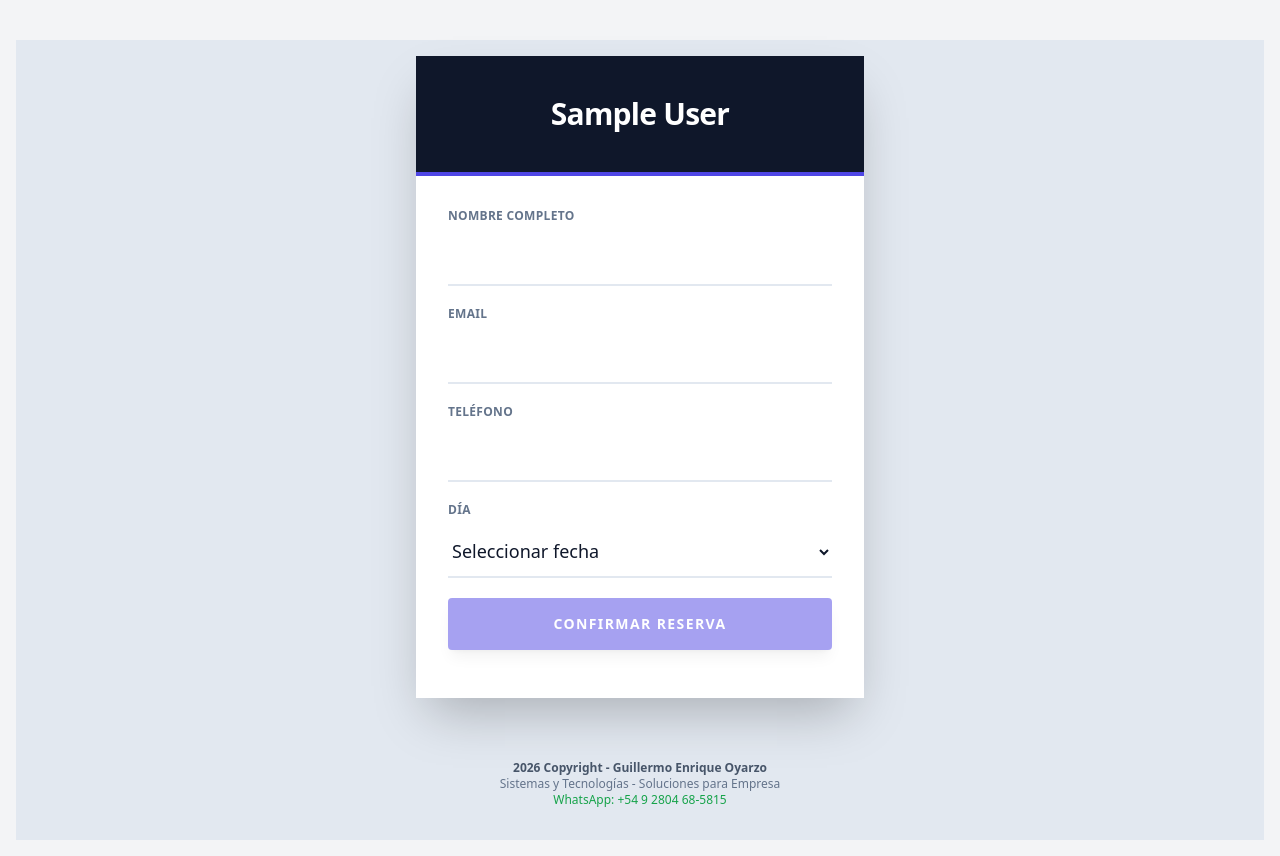
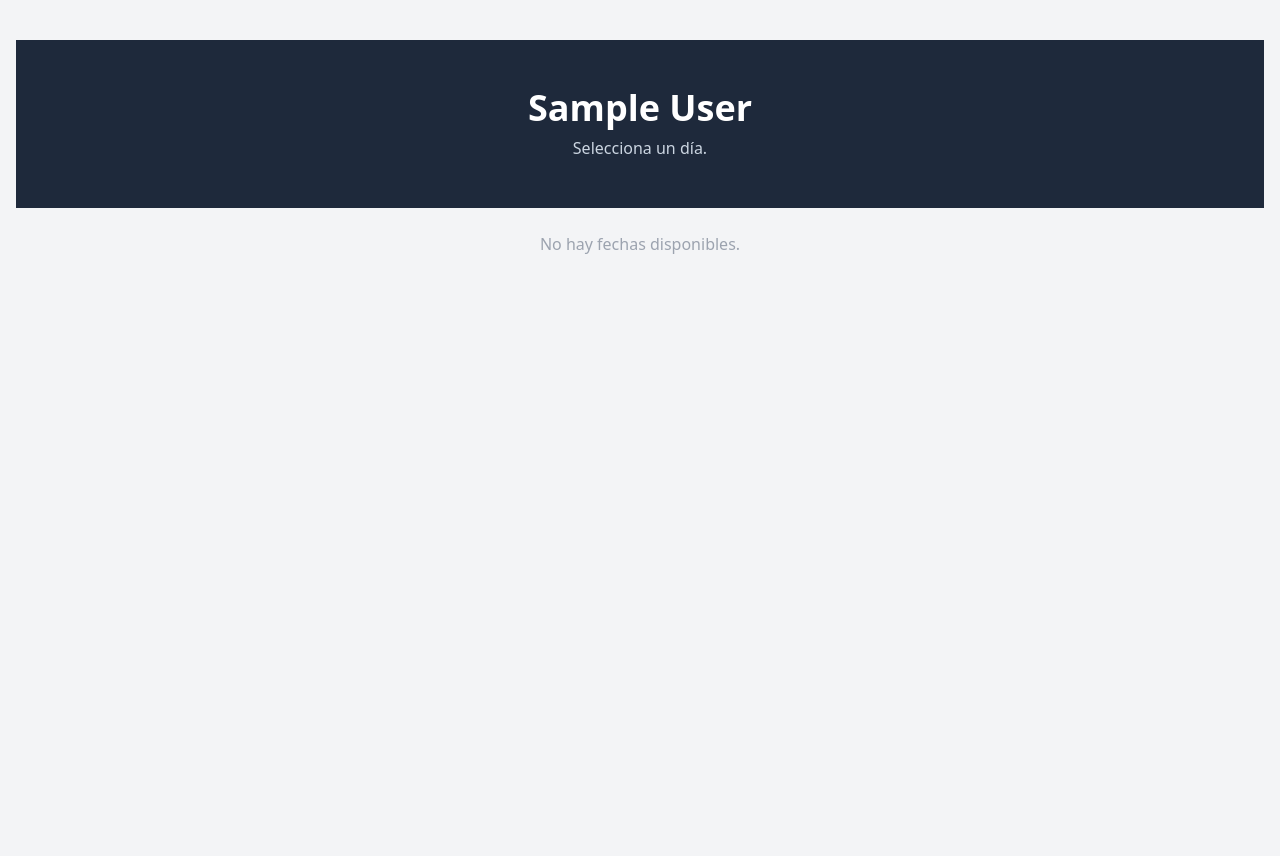
Before and after one commit to guille001-star/AgendaPro, a Flask app: a page that uses app/templates/public/agenda.html in a window 1280 px wide. After the commit the page ends 254 px from the top, so only its background shows below. Run offline with Flask 3, Linux system fonts and the light colour scheme; tables that the repository leaves empty hold one stand-in row (values such as "Sample post"); some libraries are stand-ins or nearby versions.

Commit message:
Fix: Strict logic for advanced slots and simplified template

```diff
--- a/app/routes/public.py
+++ b/app/routes/public.py
@@ -84,13 +84,11 @@ def agenda(slug):
 
     today = date.today()
     enabled_days = AvailableDay.query.filter(AvailableDay.professional_id == professional.id, AvailableDay.date >= today).order_by(AvailableDay.date).all()
-
-    # IMPORTANTE: Seguimos enviando SOLO fechas para no romper la vista
     enabled_dates = [d.date for d in enabled_days]
 
     return render_template('public/agenda.html', professional=professional, enabled_dates=enabled_dates)
 
-# --- API HORARIOS (LOGICA MEJORADA) ---
+# --- API HORARIOS (LÓGICA CORREGIDA) ---
 @public.route('/agenda/get-slots/<slug>/<date_str>')
 def get_slots(slug, date_str):
     professional = User.query.filter_by(slug=slug).first()
@@ -101,32 +99,26 @@ def get_slots(slug, date_str):
     day = AvailableDay.query.filter_by(professional_id=professional.id, date=d).first()
     if not day: return jsonify({'message': 'No habilitado.'})
 
-    # Buscar reservados
     apps = Appointment.query.filter_by(professional_id=professional.id, date=d).filter(Appointment.status.in_(['reservado', 'pendiente'])).all()
     booked = [a.time for a in apps]
 
-    # INTENTAR MODO AVANZADO (Si existe custom_slots)
+    # MODO AVANZADO (PRIORIDAD)
     if day.custom_slots:
+        slots = []
         try:
-            slots = []
-            # Convertir a lista si viene en string
-            raw_slots = day.custom_slots if isinstance(day.custom_slots, list) else json.loads(day.custom_slots)
-
-            for s in raw_slots:
-                # Solo mostrar si es público
+            raw = day.custom_slots if isinstance(day.custom_slots, list) else json.loads(day.custom_slots)
+            for s in raw:
                 if s.get('public'):
                     t = datetime.strptime(s['start'], '%H:%M').time()
                     if t not in booked:
                         slots.append({'time': s['start'], 'dur': s['dur'], 'type': 'custom'})
+            # Retornamos SOLO los custom slots (aunque estén vacíos)
+            return jsonify({'slots': slots})
+        except Exception as e:
+            print(f"Error CRITICO en custom_slots: {e}")
+            return jsonify({'slots': []}) # Si falla, no mostrar nada para evitar confusión
 
-            # Si encontró bloques, retornarlos
-            if slots:
-                return jsonify({'slots': slots})
-        except Exception as e:
-            print(f"Error leyendo custom slots: {e}")
-            # Si falla, seguimos con el modo simple abajo
-
-    # MODO SIMPLE (Default / Fallback)
+    # MODO SIMPLE
     start = day.start_time or dt_time(9,0)
     end = day.end_time or dt_time(18,0)
     dur = day.slot_duration or 30
--- a/app/templates/public/agenda.html
+++ b/app/templates/public/agenda.html
@@ -1,97 +1,70 @@
 {% extends "base.html" %}
-{% block title %}Agenda de {{ professional.name }}{% endblock %}
 {% block content %}
-<div class="min-h-screen flex flex-col items-center justify-center bg-slate-200 p-4">
-    <div class="w-full max-w-md bg-white shadow-2xl overflow-hidden mb-4">
-        <!-- HEADER: Solo nombre del profesional -->
-        <div class="bg-slate-900 p-10 text-center border-b-4 border-indigo-600">
-            <h1 class="text-3xl font-bold text-white tracking-tight">{{ professional.name }}</h1>
-        </div>
-        <div class="p-8 space-y-6 bg-white">
-            <form action="{{ url_for('public.agenda', slug=professional.slug) }}" method="POST" class="space-y-5">
-                <div>
-                    <label class="block text-xs font-bold uppercase text-slate-500 mb-2 tracking-wide">Nombre Completo</label>
-                    <input type="text" name="name" required class="block w-full px-0 py-3 text-slate-900 bg-transparent border-0 border-b-2 border-slate-200 focus:border-indigo-600 focus:ring-0 text-lg transition">
-                </div>
-                <div>
-                    <label class="block text-xs font-bold uppercase text-slate-500 mb-2 tracking-wide">Email</label>
-                    <input type="email" name="email" required class="block w-full px-0 py-3 text-slate-900 bg-transparent border-0 border-b-2 border-slate-200 focus:border-indigo-600 focus:ring-0 text-lg transition">
-                </div>
-                <div>
-                    <label class="block text-xs font-bold uppercase text-slate-500 mb-2 tracking-wide">Teléfono</label>
-                    <input type="tel" name="phone" required class="block w-full px-0 py-3 text-slate-900 bg-transparent border-0 border-b-2 border-slate-200 focus:border-indigo-600 focus:ring-0 text-lg transition">
-                </div>
-                <div>
-                    <label class="block text-xs font-bold uppercase text-slate-500 mb-2 tracking-wide">Día</label>
-                    <select name="date" id="date-select" required class="block w-full px-0 py-3 text-slate-900 bg-transparent border-0 border-b-2 border-slate-200 focus:border-indigo-600 focus:ring-0 text-lg transition cursor-pointer">
-                        <option value="" disabled selected>Seleccionar fecha</option>
-                        {% for d in enabled_dates %}
-                        <option value="{{ d.date }}">{{ d.date|format_date }}</option>
-                        {% endfor %}
-                    </select>
-                </div>
-                <div id="slots-container" class="hidden">
-                    <label class="block text-xs font-bold uppercase text-slate-500 mb-3 tracking-wide">Horarios Disponibles</label>
-                    <div id="slots-grid" class="grid grid-cols-3 gap-2"></div>
-                    <input type="hidden" name="time_slot" id="time-slot-input">
-                </div>
-                <div id="notes-container" class="hidden">
-                    <label class="block text-xs font-bold uppercase text-slate-500 mb-2 tracking-wide">Nota (Opcional)</label>
-                    <textarea name="notes" rows="2" class="w-full border border-slate-200 rounded p-2 text-sm focus:ring-1 focus:ring-indigo-500 focus:outline-none resize-none"></textarea>
-                </div>
-                <button type="submit" id="submit-btn" class="w-full bg-indigo-600 text-white py-4 rounded text-sm font-bold uppercase tracking-widest hover:bg-indigo-700 transition mt-4 shadow-lg disabled:opacity-50" disabled>
-                    Confirmar Reserva
-                </button>
-            </form>
-        </div>
-    </div>
-
-    <!-- FOOTER -->
-    <div class="w-full max-w-md text-center text-xs text-slate-500 mt-auto py-4">
-        <p class="font-bold text-slate-600">2026 Copyright - Guillermo Enrique Oyarzo</p>
-        <p>Sistemas y Tecnologías - Soluciones para Empresa</p>
-        <a href="https://wa.me/5492804685815" target="_blank" class="text-green-600 hover:underline">WhatsApp: +54 9 2804 68-5815</a>
-    </div>
+<div class="bg-slate-800 text-white py-12 text-center">
+    <h1 class="text-4xl font-bold">{{ professional.name }}</h1>
+    <p class="text-slate-300 mt-2">Selecciona un día.</p>
+</div>
+<div class="container mx-auto p-6 grid md:grid-cols-3 gap-6">
+    {% for d in enabled_dates %}
+    <a href="{{ url_for('public.agenda', slug=professional.slug) }}?d={{ d }}"
+       class="bg-white p-6 rounded-xl shadow hover:shadow-xl transition block text-center">
+        <h2 class="text-xl font-bold text-slate-800">{{ d.strftime('%d/%m') }}</h2>
+        <p class="text-slate-500 text-sm mt-1">{{ d.strftime('%A') }}</p>
+        <div class="mt-4 text-indigo-600 font-semibold text-sm">Ver turnos →</div>
+    </a>
+    {% else %}
+    <p class="col-span-3 text-center text-gray-400">No hay fechas disponibles.</p>
+    {% endfor %}
 </div>
 
+<form id="reserva-form" method="POST" class="hidden max-w-md mx-auto bg-white p-6 rounded-xl shadow mt-6">
+    <input type="hidden" name="date" id="res-date">
+    <input type="hidden" name="time_slot" id="res-time">
+    <h2 class="text-xl font-bold mb-4">Reservar</h2>
+    <div class="space-y-3">
+        <input type="text" name="name" placeholder="Nombre" required class="w-full border p-2 rounded">
+        <input type="email" name="email" placeholder="Email" required class="w-full border p-2 rounded">
+        <input type="tel" name="phone" placeholder="Teléfono" required class="w-full border p-2 rounded">
+    </div>
+    <button type="submit" class="w-full bg-indigo-600 text-white py-2 rounded font-bold mt-4">Confirmar</button>
+</form>
+
 <script>
-document.getElementById('date-select').addEventListener('change', function() {
-    const date = this.value;
-    const slug = "{{ professional.slug }}";
-    const container = document.getElementById('slots-container');
-    const notesContainer = document.getElementById('notes-container');
-    const grid = document.getElementById('slots-grid');
-    const submitBtn = document.getElementById('submit-btn');
+    const params = new URLSearchParams(window.location.search);
+    const d = params.get('d');
+    if(d) loadSlots(d);
 
-    grid.innerHTML = '<p class="col-span-3 text-center text-slate-400 text-sm">Consultando...</p>';
-    container.classList.remove('hidden');
-    notesContainer.classList.add('hidden');
-    submitBtn.disabled = true;
+    function loadSlots(dateStr) {
+        document.getElementById('reserva-form').classList.remove('hidden');
+        document.getElementById('res-date').value = dateStr;
 
-    fetch(`/agenda/get-slots/${slug}/${date}`)
-        .then(response => response.json())
+        fetch(`/agenda/get-slots/{{ professional.slug }}/${dateStr}`)
+        .then(r => r.json())
         .then(data => {
-            grid.innerHTML = '';
+            const c = document.createElement('div');
+            c.className = 'grid grid-cols-3 gap-2 mb-4';
+
             if(data.slots && data.slots.length > 0){
-                data.slots.forEach(slot => {
+                data.slots.forEach(s => {
+                    let t = typeof s === 'string' ? s : s.time;
                     const btn = document.createElement('button');
                     btn.type = 'button';
-                    btn.innerText = slot;
-                    btn.className = 'border border-slate-300 rounded py-2 text-sm font-medium hover:bg-indigo-50 hover:border-indigo-500 hover:text-indigo-600 transition';
-                    btn.onclick = function() {
-                        document.querySelectorAll('#slots-grid button').forEach(b => b.classList.remove('bg-indigo-600', 'text-white', 'border-indigo-600'));
-                        this.classList.add('bg-indigo-600', 'text-white', 'border-indigo-600');
-                        document.getElementById('time-slot-input').value = slot;
-                        submitBtn.disabled = false;
-                        notesContainer.classList.remove('hidden');
+                    btn.innerText = t;
+                    btn.className = 'p-2 border rounded hover:bg-indigo-50 text-sm';
+                    btn.onclick = () => {
+                        document.getElementById('res-time').value = t;
+                        document.querySelectorAll('.bg-indigo-200').forEach(b => b.classList.remove('bg-indigo-200'));
+                        btn.classList.add('bg-indigo-200');
                     };
-                    grid.appendChild(btn);
+                    c.appendChild(btn);
                 });
             } else {
-                let msg = data.message || 'Sin horarios.';
-                grid.innerHTML = `<div class="col-span-3"><p class="text-center text-red-500 text-sm">${msg}</p></div>`;
+                c.innerHTML = '<p class="col-span-3 text-center text-gray-400">Sin turnos.</p>';
             }
+
+            const f = document.getElementById('reserva-form');
+            f.parentNode.insertBefore(c, f);
         });
-});
+    }
 </script>
 {% endblock %}
```
